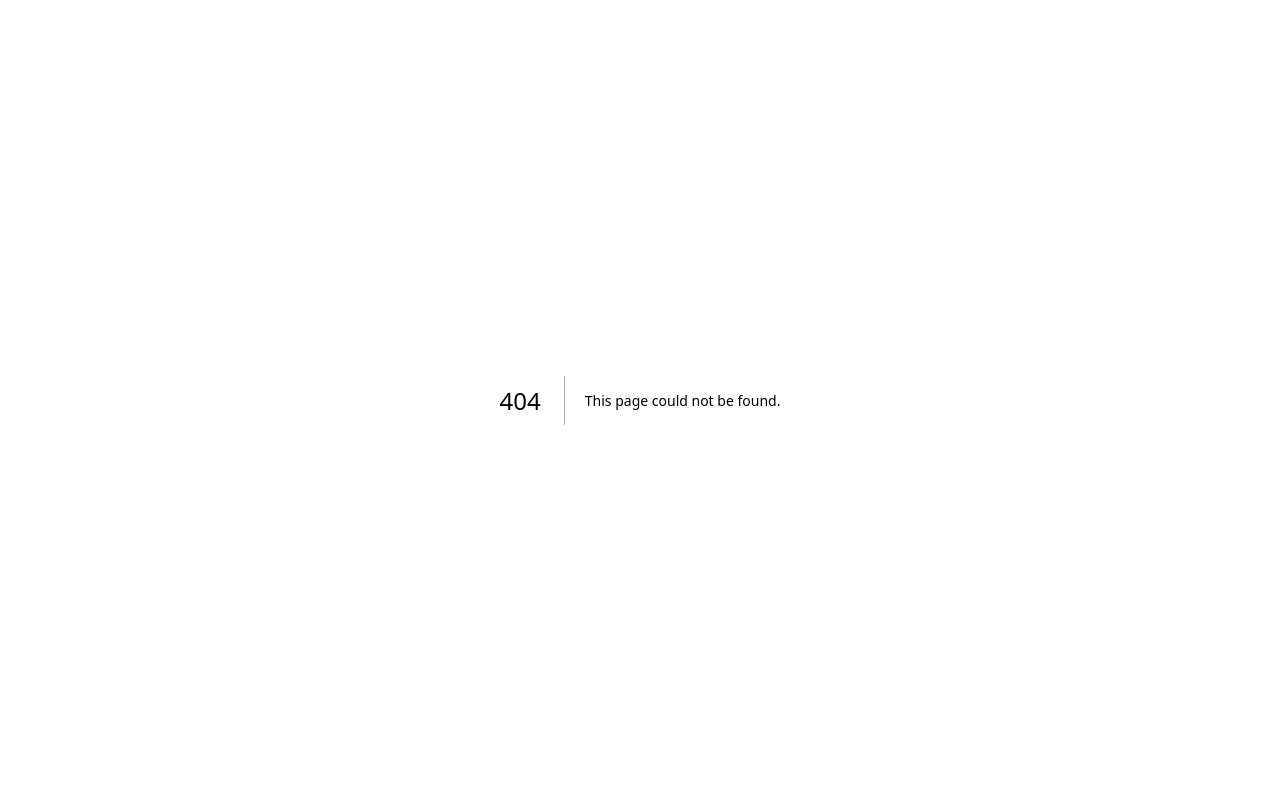
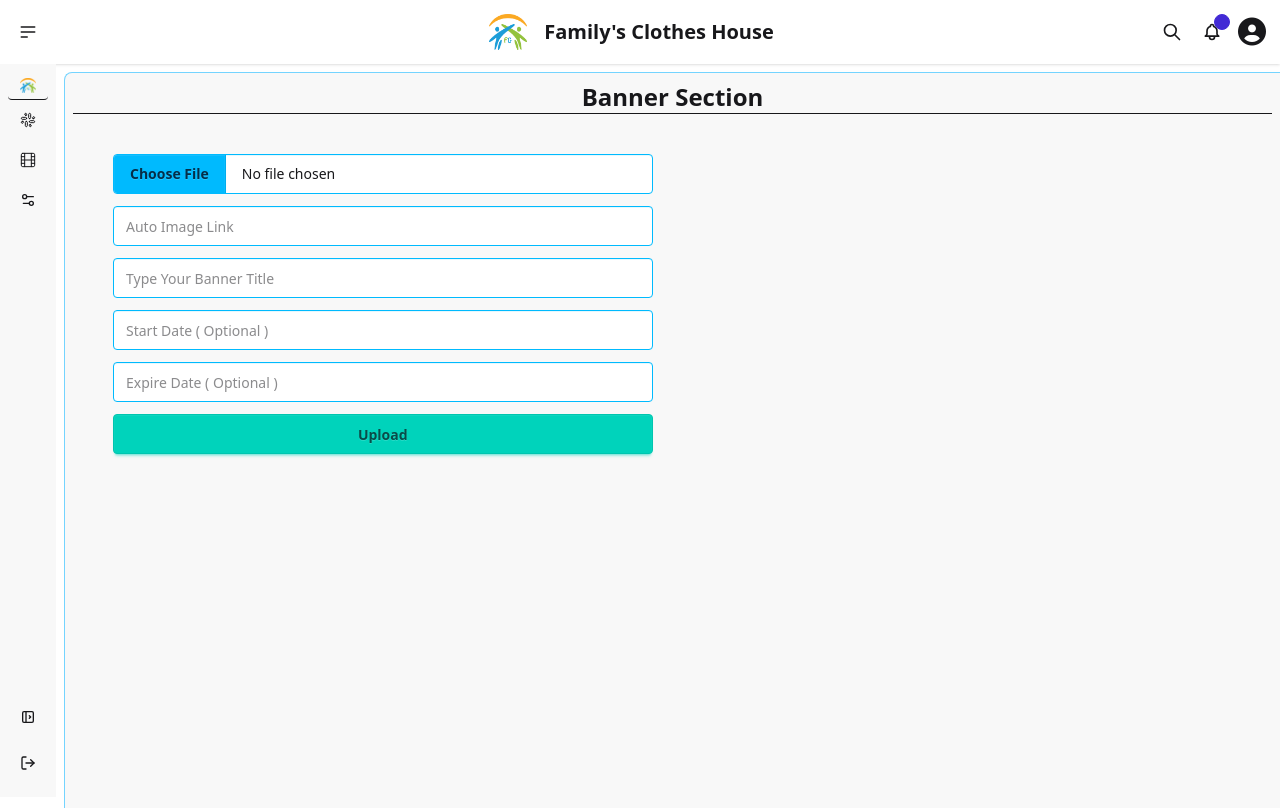
Before and after one commit to abusayedsohag/family-s_clothes_house, a Next.js app: page /admin/banner in a window 1280 px wide. Before the commit this address had no page. Shown: the top 808 px of the page. Built offline with nearby package versions, Linux system fonts and the light colour scheme.

Commit message:
admin banner page is non-ok

```diff
--- a/package.json
+++ b/package.json
@@ -11,6 +11,7 @@
   "dependencies": {
     "next": "16.0.1",
     "react": "19.2.0",
+    "react-datepicker": "^8.8.0",
     "react-dom": "19.2.0",
     "react-responsive-carousel": "^3.2.23",
     "sweetalert2": "^11.26.3"
--- a/src/Component/Admin/Sidebar.jsx
+++ b/src/Component/Admin/Sidebar.jsx
@@ -1,17 +1,19 @@
 import Image from 'next/image';
 import React from 'react';
 
-const Sidebar = () => {
+const Sidebar = ({ children }) => {
     return (
         <div className="drawer drawer-open">
             <input id="my-drawer-4" type="checkbox" className="drawer-toggle" />
-            <div className="drawer-content">
-                {/* Page content here */}
+            <div className="drawer-content w-full min-h-11/12 ">
+                <div className='ml-2 mt-2 p-2 border-sky-300 border-t border-l rounded-tl-sm md:rounded-tl-lg bg-base-200 h-full '>
+                    {children}
+                </div>
             </div>
 
             <div className="drawer-side is-drawer-close:overflow-visible">
                 <label htmlFor="my-drawer-4" aria-label="close sidebar" className="drawer-overlay"></label>
-                <div className="is-drawer-close:w-14 is-drawer-open:w-48 bg-base-200 flex flex-col items-start min-h-11/12">
+                <div className="is-drawer-close:w-14 is-drawer-open:w-full bg-base-200 flex flex-col items-start min-h-11/12">
                     {/* Sidebar content here */}
                     <div className="menu w-full grow">
 
@@ -28,17 +30,17 @@ const Sidebar = () => {
                                 </div>
                             </li>
                             <li>
-                                <button className="is-drawer-close:tooltip is-drawer-close:tooltip-right" data-tip="Homepage">
-                                    <svg xmlns="http://www.w3.org/2000/svg" width="24" height="24" viewBox="0 0 24 24" fill="none" stroke="currentColor" strokeWidth="2" strokeLinecap="round" strokeLinejoin="round" className="inline-block size-4 my-1.5"><path d="M14.5 10c-.83 0-1.5-.67-1.5-1.5v-5c0-.83.67-1.5 1.5-1.5s1.5.67 1.5 1.5v5c0 .83-.67 1.5-1.5 1.5z" /><path d="M20.5 10H19V8.5c0-.83.67-1.5 1.5-1.5s1.5.67 1.5 1.5-.67 1.5-1.5 1.5z" /><path d="M9.5 14c.83 0 1.5.67 1.5 1.5v5c0 .83-.67 1.5-1.5 1.5S8 21.33 8 20.5v-5c0-.83.67-1.5 1.5-1.5z" /><path d="M3.5 14H5v1.5c0 .83-.67 1.5-1.5 1.5S2 16.33 2 15.5 2.67 14 3.5 14z" /><path d="M14 14.5c0-.83.67-1.5 1.5-1.5h5c.83 0 1.5.67 1.5 1.5s-.67 1.5-1.5 1.5h-5c-.83 0-1.5-.67-1.5-1.5z" /><path d="M15.5 19H14v1.5c0 .83.67 1.5 1.5 1.5s1.5-.67 1.5-1.5-.67-1.5-1.5-1.5z" /><path d="M10 9.5C10 8.67 9.33 8 8.5 8h-5C2.67 8 2 8.67 2 9.5S2.67 11 3.5 11h5c.83 0 1.5-.67 1.5-1.5z" /><path d="M8.5 5H10V3.5C10 2.67 9.33 2 8.5 2S7 2.67 7 3.5 7.67 5 8.5 5z" /></svg>
+                                <a href="/admin" className="is-drawer-close:tooltip is-drawer-close:tooltip-right" data-tip="Dashboard">
+                                    <svg xmlns="http://www.w3.org/2000/svg" width="24" height="24" viewBox="0 0 24 24" fill="none" stroke="currentColor" strokeWidth="1.5" strokeLinecap="round" strokeLinejoin="round" className="inline-block size-4 my-1.5"><path d="M14.5 10c-.83 0-1.5-.67-1.5-1.5v-5c0-.83.67-1.5 1.5-1.5s1.5.67 1.5 1.5v5c0 .83-.67 1.5-1.5 1.5z" /><path d="M20.5 10H19V8.5c0-.83.67-1.5 1.5-1.5s1.5.67 1.5 1.5-.67 1.5-1.5 1.5z" /><path d="M9.5 14c.83 0 1.5.67 1.5 1.5v5c0 .83-.67 1.5-1.5 1.5S8 21.33 8 20.5v-5c0-.83.67-1.5 1.5-1.5z" /><path d="M3.5 14H5v1.5c0 .83-.67 1.5-1.5 1.5S2 16.33 2 15.5 2.67 14 3.5 14z" /><path d="M14 14.5c0-.83.67-1.5 1.5-1.5h5c.83 0 1.5.67 1.5 1.5s-.67 1.5-1.5 1.5h-5c-.83 0-1.5-.67-1.5-1.5z" /><path d="M15.5 19H14v1.5c0 .83.67 1.5 1.5 1.5s1.5-.67 1.5-1.5-.67-1.5-1.5-1.5z" /><path d="M10 9.5C10 8.67 9.33 8 8.5 8h-5C2.67 8 2 8.67 2 9.5S2.67 11 3.5 11h5c.83 0 1.5-.67 1.5-1.5z" /><path d="M8.5 5H10V3.5C10 2.67 9.33 2 8.5 2S7 2.67 7 3.5 7.67 5 8.5 5z" /></svg>
                                     <span className="is-drawer-close:hidden">Dashboard</span>
-                                </button>
+                                </a>
                             </li>
 
                             <li>
-                                <button className="is-drawer-close:tooltip is-drawer-close:tooltip-right" data-tip="Homepage">
-                                    <svg xmlns="http://www.w3.org/2000/svg" width="24" height="24" viewBox="0 0 24 24" fill="none" stroke="currentColor" strokeWidth="2" strokeLinecap="round" strokeLinejoin="round" className="inline-block size-4 my-1.5"><rect x="2" y="2" width="20" height="20" rx="2.18" ry="2.18" /><line x1="7" y1="2" x2="7" y2="22" /><line x1="17" y1="2" x2="17" y2="22" /><line x1="2" y1="12" x2="22" y2="12" /><line x1="2" y1="7" x2="7" y2="7" /><line x1="2" y1="17" x2="7" y2="17" /><line x1="17" y1="17" x2="22" y2="17" /><line x1="17" y1="7" x2="22" y2="7" /></svg>
+                                <a href="/admin/banner" className="is-drawer-close:tooltip is-drawer-close:tooltip-right" data-tip="Banner">
+                                    <svg xmlns="http://www.w3.org/2000/svg" width="24" height="24" viewBox="0 0 24 24" fill="none" stroke="currentColor" strokeWidth="1.5" strokeLinecap="round" strokeLinejoin="round" className="inline-block size-4 my-1.5"><rect x="2" y="2" width="20" height="20" rx="2.18" ry="2.18" /><line x1="7" y1="2" x2="7" y2="22" /><line x1="17" y1="2" x2="17" y2="22" /><line x1="2" y1="12" x2="22" y2="12" /><line x1="2" y1="7" x2="7" y2="7" /><line x1="2" y1="17" x2="7" y2="17" /><line x1="17" y1="17" x2="22" y2="17" /><line x1="17" y1="7" x2="22" y2="7" /></svg>
                                     <span className="is-drawer-close:hidden">Banner</span>
-                                </button>
+                                </a>
                             </li>
 
                             <li>
@@ -51,7 +53,7 @@ const Sidebar = () => {
                     </div>
 
 
-                    <div className="m-2 is-drawer-close:tooltip is-drawer-close:tooltip-right" data-tip="Open">
+                    <div className="m-2 is-drawer-close:tooltip is-drawer-close:tooltip-right">
 
                         <label htmlFor="my-drawer-4" className="btn btn-ghost btn-circle drawer-button is-drawer-open:rotate-y-180 hidden md:flex">
                             <svg xmlns="http://www.w3.org/2000/svg" viewBox="0 0 24 24" strokeLinejoin="round" strokeLinecap="round" strokeWidth="2" fill="none" stroke="currentColor" className="inline-block size-4 my-1.5"><path d="M4 4m0 2a2 2 0 0 1 2 -2h12a2 2 0 0 1 2 2v12a2 2 0 0 1 -2 2h-12a2 2 0 0 1 -2 -2z"></path><path d="M9 4v16"></path><path d="M14 10l2 2l-2 2"></path></svg>
--- /dev/null
+++ b/src/app/admin/banner/page.jsx
@@ -0,0 +1,141 @@
+"use client"
+import Image from 'next/image';
+import React, { useState } from 'react';
+import DatePicker from 'react-datepicker';
+import "react-datepicker/dist/react-datepicker.css";
+
+const Banner = () => {
+
+    const [image, setImage] = useState(null)
+    const [imagebb, setImagebb] = useState("")
+    const [loading, setLoading] = useState(false)
+    const [error, setError] = useState("");
+
+    const [startDate, setStartDate] = useState();
+    const [expireDate, setExpireDate] = useState();
+
+    const handleSubmit = (e) => {
+        e.preventDefault()
+        const form = e.target;
+        const image = { imagebb };
+        const title = form.title.value;
+
+        console.log(image, title)
+
+
+    }
+
+    const handleImgUpload = async (e) => {
+        const file = e.target.files[0];
+        if (!file) return;
+
+        setLoading(true);
+
+        const img = document.createElement("img");
+        img.src = URL.createObjectURL(file);
+
+        img.onload = async () => {
+            const width = img.width;
+            const height = img.height;
+
+            const fixedWidth = 1920;
+            const fixedHeight = 1080;
+
+            if (width === fixedWidth && height === fixedHeight) {
+                setImage(URL.createObjectURL(file));
+                setError("");
+
+                const formData = new FormData();
+                formData.append('image', file)
+
+                try {
+                    const apiKey = "45ce3159de1f777d258c50e7e7bb2056";
+                    const res = await fetch(`https://api.imgbb.com/1/upload?key=${apiKey}`, {
+                        method: "POST",
+                        body: formData,
+                    });
+
+                    const data = await res.json();
+
+                    if (data.success) {
+                        setImagebb(data.data.url);
+                    } else {
+                        alert("Image upload failed!");
+                    }
+                } catch (err) {
+                    alert("Error uploading image!");
+                } finally {
+                    setLoading(false);
+                }
+            } else {
+                setError(`Image must be ${fixedWidth}x${fixedHeight}px. Your image is ${width}x${height}px.`);
+                setImage(null);
+            }
+        };
+
+    }
+
+    return (
+        <div>
+            <h1 className='text-center text-2xl font-semibold'>Banner Section</h1>
+            <hr className='' />
+
+            <div className='grid md:grid-cols-2 p-2 md:p-10 gap-10'>
+                <form onSubmit={handleSubmit} className=' flex flex-col gap-3'>
+                    {error && <p className="text-red-500">{error}</p>}
+                    <input
+                        onChange={handleImgUpload}
+                        type="file"
+                        accept='image/*'
+                        className="file-input file-input-info w-full"
+                    />
+                    <input type="url" required value={imagebb} name="imageLink" readOnly placeholder='Auto Image Link' className='input w-full input-info outline-0' />
+
+                    <input type="text" required name="title" className='input input-info w-full outline-0' placeholder='Type Your Banner Title' />
+
+                    <DatePicker
+                        onChange={(date) => setStartDate(date)}
+                        selected={startDate}
+                        dateFormat="dd-MM-yyyy"
+                        minDate={startDate}
+                        className='input input-info w-full outline-0'
+                        placeholderText='Start Date ( Optional )'
+                    />
+
+                    <DatePicker
+                        onChange={(date) => setExpireDate(date)}
+                        selected={expireDate}
+                        dateFormat="dd-MM-yyyy"
+                        minDate={startDate}
+                        className='input input-info w-full outline-0'
+                        placeholderText='Expire Date ( Optional )'
+                    />
+
+                    <input type="submit" value="Upload" className='btn btn-accent' />
+                </form>
+
+
+                {
+                    image && (
+                        <div className="relative w-full border">
+                            <Image
+                                src={image}
+                                alt="Banner Image Privew"
+                                width={1920}
+                                height={1080}
+                                sizes="100vw"
+                                unoptimized
+                                style={{ width: "100%", aspectRatio: "16 / 9" }}
+                            />
+                        </div>
+                    )
+                }
+
+
+
+            </div>
+        </div>
+    );
+};
+
+export default Banner;
--- a/src/app/admin/layout.js
+++ b/src/app/admin/layout.js
@@ -2,13 +2,12 @@ import AdminNav from '@/Component/Admin/Navbar';
 import Sidebar from '@/Component/Admin/Sidebar';
 import React from 'react';
 
-const Adminlayout = ({children}) => {
+const Adminlayout = ({ children }) => {
     return (
         <div className=''>
             <AdminNav />
             <div className='flex'>
-                <Sidebar />
-                {children}
+                <Sidebar children={children} />
             </div>
         </div>
     );
```
Also changed, not shown: 1 other file (tests, documents, lock files or other folders).
